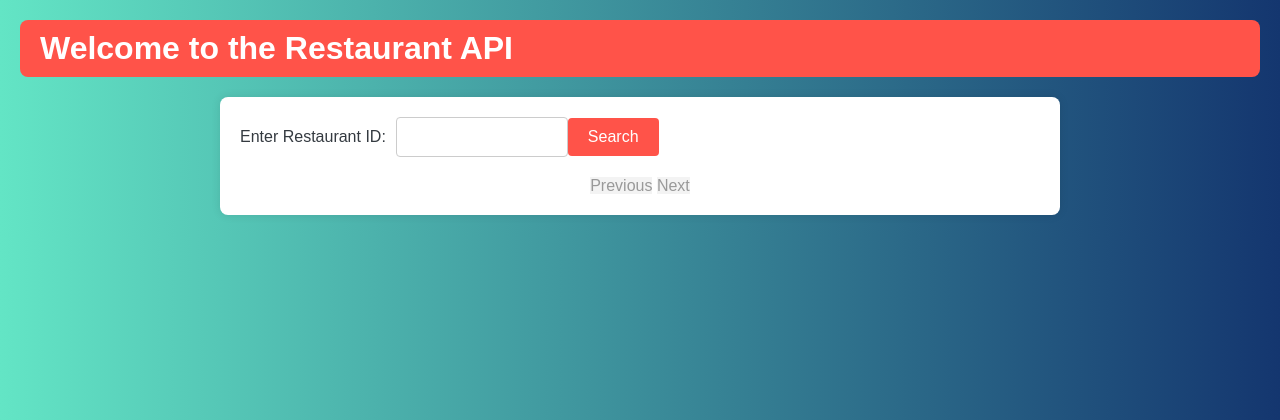
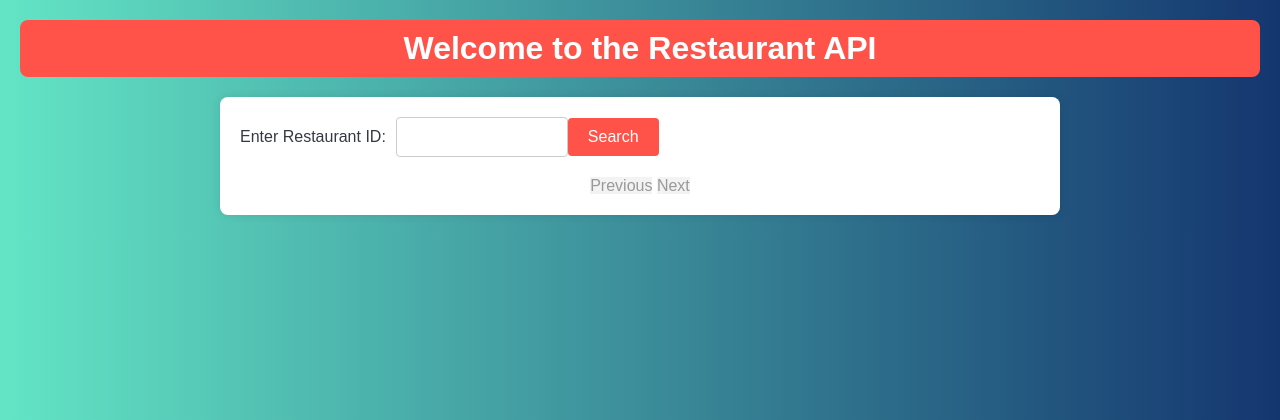
Before and after one commit to Shashank0135/FindTheRestaurant, a FastAPI app: page /home in a window 1280 px wide. Shown: the top 420 px of the page. Run offline with FastAPI, Linux system fonts and the light colour scheme; parts of the project's set-up code (start-up, migrations or seed data) failed here and were passed over; some libraries are stand-ins or nearby versions.

Commit message:
HTML Changes made in Home Page

```diff
--- a/templates/home.html
+++ b/templates/home.html
@@ -26,8 +26,8 @@
             margin-bottom: 20px;
             margin-top :0;
             display: flex;
-            justify-content: space-between;
-            align-items: center;
+            justify-content: center; /* Center horizontally */
+            align-items: center; /* Center vertically */
             padding: 10px 20px;
             border-top-left-radius: 8px;
             border-top-right-radius: 8px;
```
Also changed, not shown: .gitpod.yml (added).
